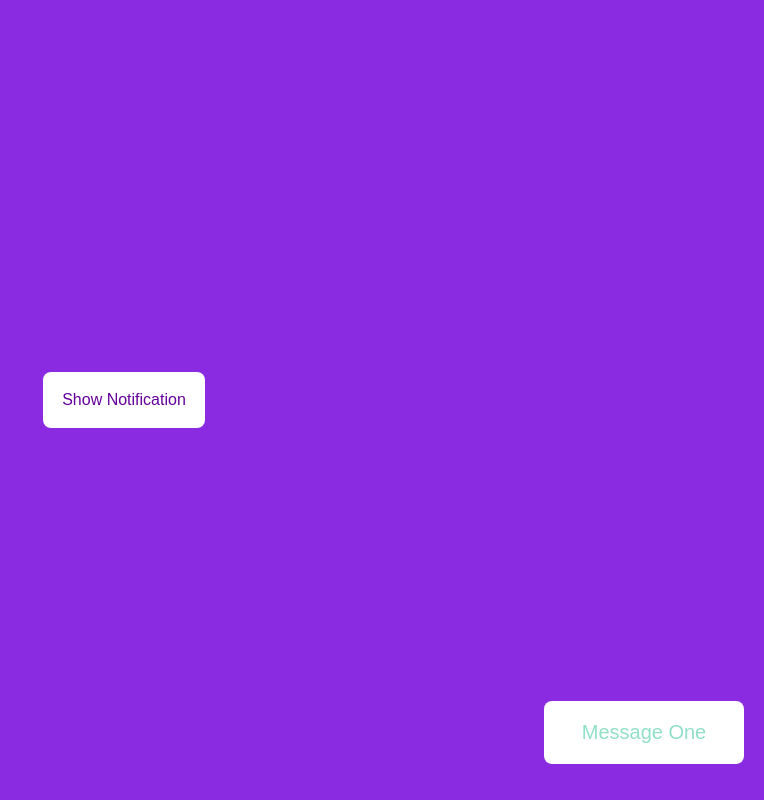
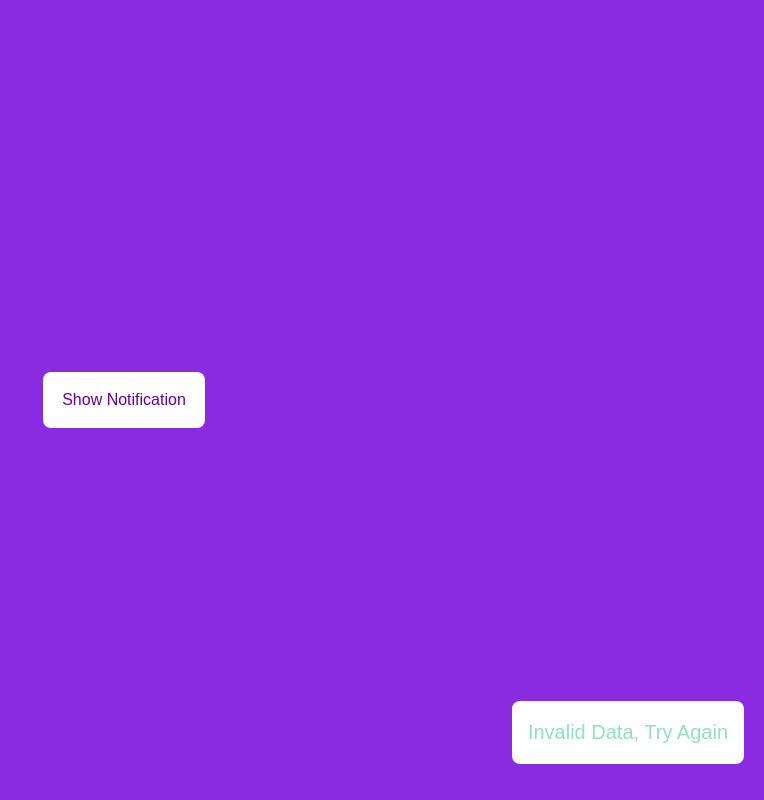
Before and after one commit to A-Karim2003/50-projects, a plain HTML site: page toast-notification/index.html in a window 1280 px wide. Both pictures are taken after a click on the button "Show Notification". Shown: the whole page, without its empty margins (516-1280 px from the left). Drawn offline with Linux system fonts and the light colour scheme.

Commit message:
Added toast notifications

```diff
--- a/toast-notification/script.js
+++ b/toast-notification/script.js
@@ -5,23 +5,25 @@ const notificationButton = document.querySelector(".notification-button");
 
 notificationButton.addEventListener("click", () => {
   handleNotification();
-
   const recentNotification = container.firstChild;
-  console.log(recentNotification);
 
   setTimeout(() => {
     container.removeChild(recentNotification);
   }, 3000);
 });
 
-let currentMessage = 0;
 const messages = [
   "Message One",
   "Message Two",
   "Message Three",
   "Message Four",
 ];
-function handleNotification() {
+
+function handleNotification(message = "Invalid Data, Try Again") {
+  //? Create randomMessage
+
+  const randomMessage = message ?? Math.floor(Math.random() * messages.length);
+
   //? Create random color
   const R = Math.floor(Math.random() * 256);
   const G = Math.floor(Math.random() * 256);
@@ -36,15 +38,10 @@ function handleNotification() {
   notificationsContainer.classList.add("notifications-container");
 
   //? Add text to the p element
-  p.textContent = messages[currentMessage];
+  p.textContent = message ?? messages[randomMessage];
 
   //? Add the elements to the DOM
   container.insertAdjacentElement("afterbegin", notificationsContainer);
 
   notificationsContainer.append(p);
-
-  //? Increment the message index
-  currentMessage++;
-
-  if (currentMessage >= messages.length) currentMessage = 0;
 }
```
Also changed, not shown: toast-notification/index.html (+0 -2 lines).
